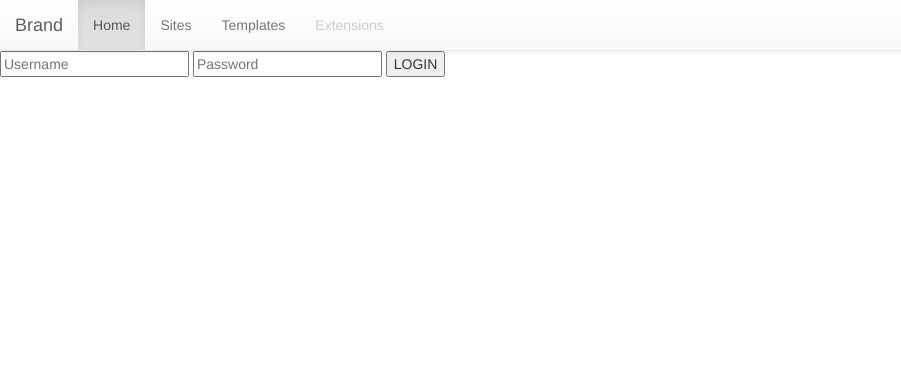
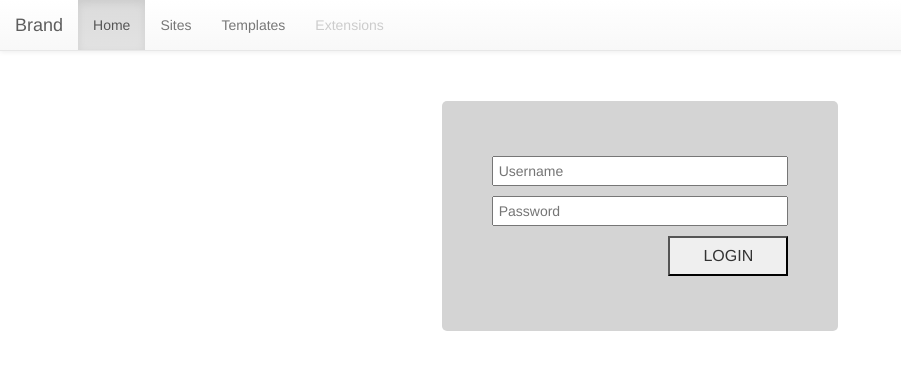
Before and after one commit to Magestore/devops-demo-omnichannel-api-backend, a Django app: page /login/ in a window 1280 px wide. Shown: the top 380 px of the page, without its empty margins (0-901 px from the left). Run offline with Django 3.2, Linux system fonts and the light colour scheme; some libraries are stand-ins or nearby versions.

Commit message:
login form

```diff
--- a/omni/templates/login.html
+++ b/omni/templates/login.html
@@ -8,6 +8,10 @@
 
 {% block content %}
 <div id="login-form">
+    <div class="container-fluid">
+        <div class="row">
+            <div class="col-md-4 col-md-offset-4">
+                <div class="login-form-wrap">
                     <form action="/login/" method="POST">
                         {% csrf_token %}
                         <input name="username" value="" placeholder="Username" />
@@ -15,4 +19,8 @@
                         <button type="submit" value="login">LOGIN</button>
                     </form>
                 </div>
+            </div>
+        </div>
+    </div>
+</div>
 {% endblock %}
```
Lines whose indentation alone changed are shown as unchanged.
